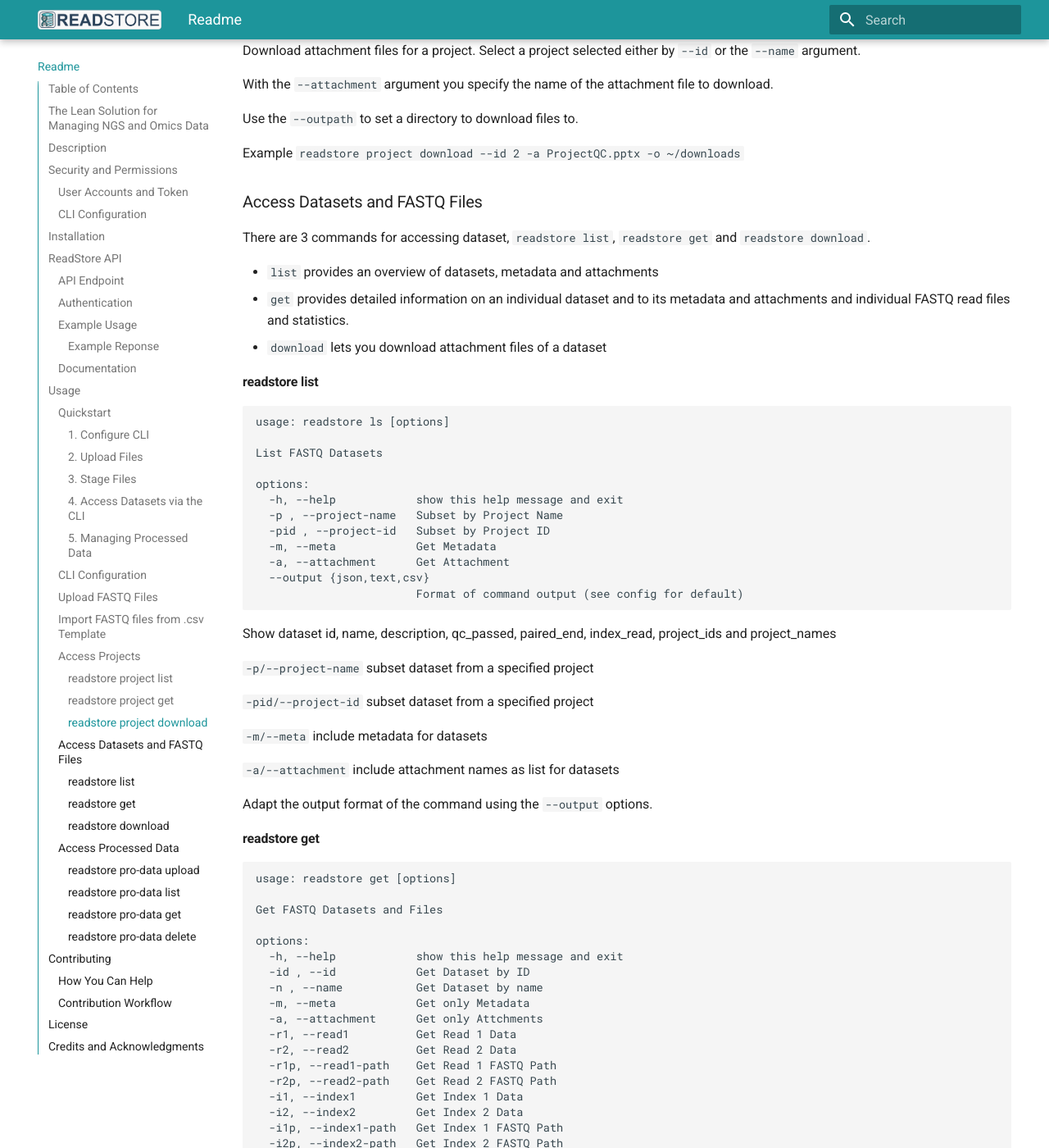
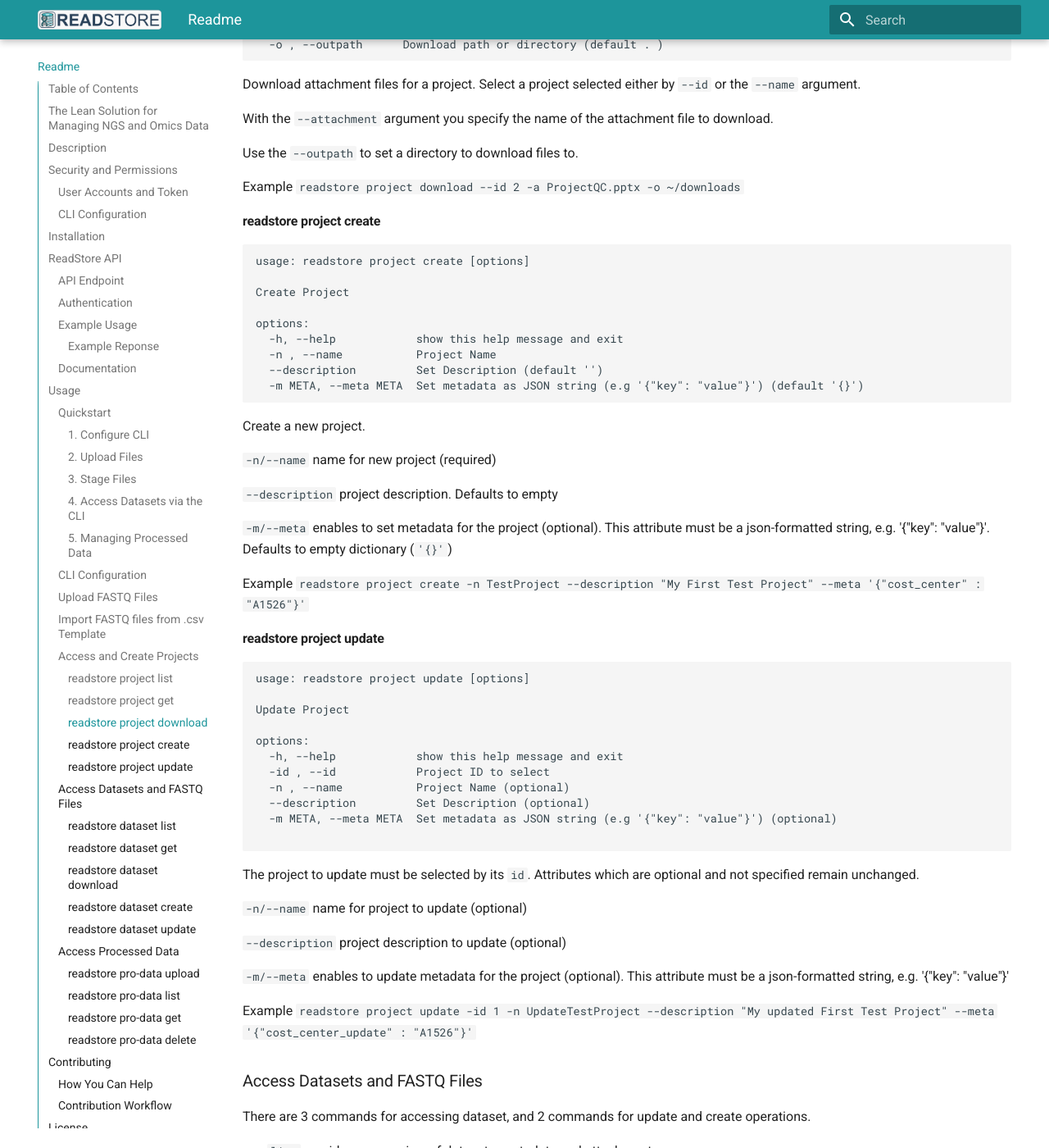
Before and after one commit to EvobyteDigitalBiology/readstore-cli, an MkDocs documentation site: the page built from docs/readme.md, in a window 1280 px wide and 1400 px high, scrolled down 8786 px. Shown: the whole window at 82% size. Built offline with MkDocs 1.6.1 and Material for MkDocs 9.7.7, drawn with Linux system fonts in a browser that asks for light colours; some of the changed text lies outside the part shown.

Commit message:
Doc: Update Readme

````diff
--- a/docs/readme.md
+++ b/docs/readme.md
@@ -20,7 +20,7 @@
 
 Blog posts and How-Tos: https://evo-byte.com/blog/
 
-For general questions reach out to info@evo-byte.com
+For general questions reach out to info@evo-byte.com or in case of technical problems to support@evo-byte.com
 
 Happy analysis :)
 
@@ -183,13 +183,13 @@
 
 The ReadStore CLI enables programmatic access to Datasets and FASTQ files. Some examples are:
 
-`readstore list`  List all FASTQ files
+`readstore dataset list`  List all FASTQ files
 
-`readstore get --id 25`  Get detailed view on Dataset 25
+`readstore dataset get --id 25`  Get detailed view on Dataset 25
 
-`readstore get --id 25 --read1-path`  Get path for Read1 FASTQ file
+`readstore dataset get --id 25 --read1-path`  Get path for Read1 FASTQ file
 
-`readstore get --id 25 --meta`  Get metadata for Dataset 25
+`readstore dataset get --id 25 --meta`  Get metadata for Dataset 25
 
 `readstore project get --name cohort1 --attachment`  Get attachment files for Project "cohort1"
 
@@ -280,13 +280,15 @@
   fastq_template  FASTQ Template .csv File
 ```
 
-### Access Projects<a id="projectaccess"></a>
+### Access and Create Projects<a id="projectaccess"></a>
 
-There are 3 commands for accessing projects, `readstore project list`, `readstore project get` and `readstore project download`.
+There are 3 commands for accessing projects and related data and 2 commands for creating and updating projects
 
 - `list` provides an overview of project, metadata and attachments
 - `get` provides detailed information on individual projects and to its metadata and attachments
 - `download` lets you download attachment files of a project from the ReadStore database
+- `create` lets you create an empty project from the command line
+- `update` lets you update project attributes
 
 ####  readstore project list
 
@@ -364,18 +366,72 @@
 Example `readstore project download --id 2 -a ProjectQC.pptx -o ~/downloads`
 
 
+####  readstore project create
+
+```
+usage: readstore project create [options]
+
+Create Project
+
+options:
+  -h, --help            show this help message and exit
+  -n , --name           Project Name
+  --description         Set Description (default '')
+  -m META, --meta META  Set metadata as JSON string (e.g '{"key": "value"}') (default '{}')
+```
+
+Create a new project.
+
+`-n/--name` name for new project (required)
+
+`--description` project description. Defaults to empty
+
+`-m/--meta` enables to set metadata for the project (optional). This attribute must be a json-formatted string, e.g. '{"key": "value"}'. Defaults to empty dictionary (`'{}'`)
+
+Example `readstore project create -n TestProject --description "My First Test Project" --meta '{"cost_center" : "A1526"}'`
+
+
+####  readstore project update
+
+```
+usage: readstore project update [options]
+
+Update Project
+
+options:
+  -h, --help            show this help message and exit
+  -id , --id            Project ID to select
+  -n , --name           Project Name (optional)
+  --description         Set Description (optional)
+  -m META, --meta META  Set metadata as JSON string (e.g '{"key": "value"}') (optional)
+
+```
+
+The project to update must be selected by its `id`. Attributes which are optional and not specified remain unchanged.
+
+`-n/--name` name for project to update (optional)
+
+`--description` project description to update (optional)
+
+`-m/--meta` enables to update metadata for the project (optional). This attribute must be a json-formatted string, e.g. '{"key": "value"}'
+
+Example `readstore project update -id 1 -n UpdateTestProject --description "My updated First Test Project" --meta '{"cost_center_update" : "A1526"}'`
+
+
 ### Access Datasets and FASTQ Files<a id="datasetaccess"></a>
 
-There are 3 commands for accessing dataset, `readstore list`, `readstore get` and `readstore download`.
+There are 3 commands for accessing dataset, and 2 commands for update and create operations.
 
 - `list` provides an overview of datasets, metadata and attachments
 - `get` provides detailed information on an individual dataset and to its metadata and attachments and individual FASTQ read files and statistics.
 - `download` lets you download attachment files of a dataset
+- `create` lets you create an empty dataset from the command line and assign to a project
+- `update` lets you update dataset attributes
 
-####  readstore list
+####  readstore dataset list
 
 ```
-usage: readstore ls [options]
+usage: readstore dataset ls [options]
 
 List FASTQ Datasets
 
@@ -401,10 +457,10 @@
 
 Adapt the output format of the command using the `--output` options.
 
-####  readstore get
+####  readstore dataset get
 
 ```
-usage: readstore get [options]
+usage: readstore dataset get [options]
 
 Get FASTQ Datasets and Files
 
@@ -444,10 +500,10 @@
 Example: `readstore get --id 2 --read1-path`
 
 
-####  readstore download
+####  readstore dataset download
 
 ```
-usage: readstore download [options]
+usage: readstore dataset download [options]
 
 Download Dataset attachments
 
@@ -466,6 +522,71 @@
 Use the `--outpath` to set a directory to download files to.
 
 Example `readstore download --id 2 -a myAttachment.csv -o ~/downloads`
+
+
+
+####  readstore dataset create
+
+```
+usage: readstore dataset create [options]
+
+Create a Dataset
+
+options:
+  -h, --help            show this help message and exit
+  -n , --name           Dataset Name
+  --description         Set Description (default '')
+  -m META, --meta META  Set metadata as JSON string (e.g '{"key": "value"}') (default '{}')
+  -pid , --project-id   Set Project ID (optional)
+  -p , --project-name   Set Project Name (optional)
+```
+
+Create an empty dataset.
+
+`-n/--name` name for new project (required)
+
+`--description` project description. Defaults to empty
+
+`-m/--meta` enables to set metadata for the project (optional). This attribute must be a json-formatted string, e.g. '{"key": "value"}'. Defaults to empty dictionary (`'{}'`)
+
+`-pid/--project-id` enables to attach dataset to a project defined by project id (optional)
+
+`-p/--project-name` enables to attach dataset to a project defined by project name (optional)
+
+
+Example `readstore dataset create -n Dataset1 --description "A Dataset" --meta '{"replicate" : 1}' -p TestProject`
+
+
+####  readstore dataset update
+
+```
+usage: readstore dataset update [options]
+
+Update a Dataset
+
+options:
+  -h, --help            show this help message and exit
+  -id , --id            Dataset ID to select
+  -n , --name           Dataset Name (optional)
+  --description         Set Description (default '') (optional)
+  -m META, --meta META  Set metadata as JSON string (e.g '{"key": "value"}') (optional)
+  -pid , --project-id   Set Project ID (optional)
+  -p , --project-name   Set Project Name (optional)
+```
+
+The dataset to update must be selected by its `id`. Attributes which are optional and not specified remain unchanged.
+
+`-n/--name` name for dataset to update (optional)
+
+`--description` dataset description to update (optional)
+
+`-m/--meta` enables to update metadata for the project (optional). This attribute must be a json-formatted string, e.g. '{"key": "value"}'
+
+`-pid/--project-id` update project the dataset is attached to by its project id (optional)
+
+`-p/--project-name` update project the dataset is attached to by its project name (optional)
+
+Example `readstore dattaset update -id 1 -n UpdateName --meta '{"replicate_update" : "1"}' -pid 12`
 
 ### Access **Pro**cessed **Data**<a id="prodata"></a>
 
````
